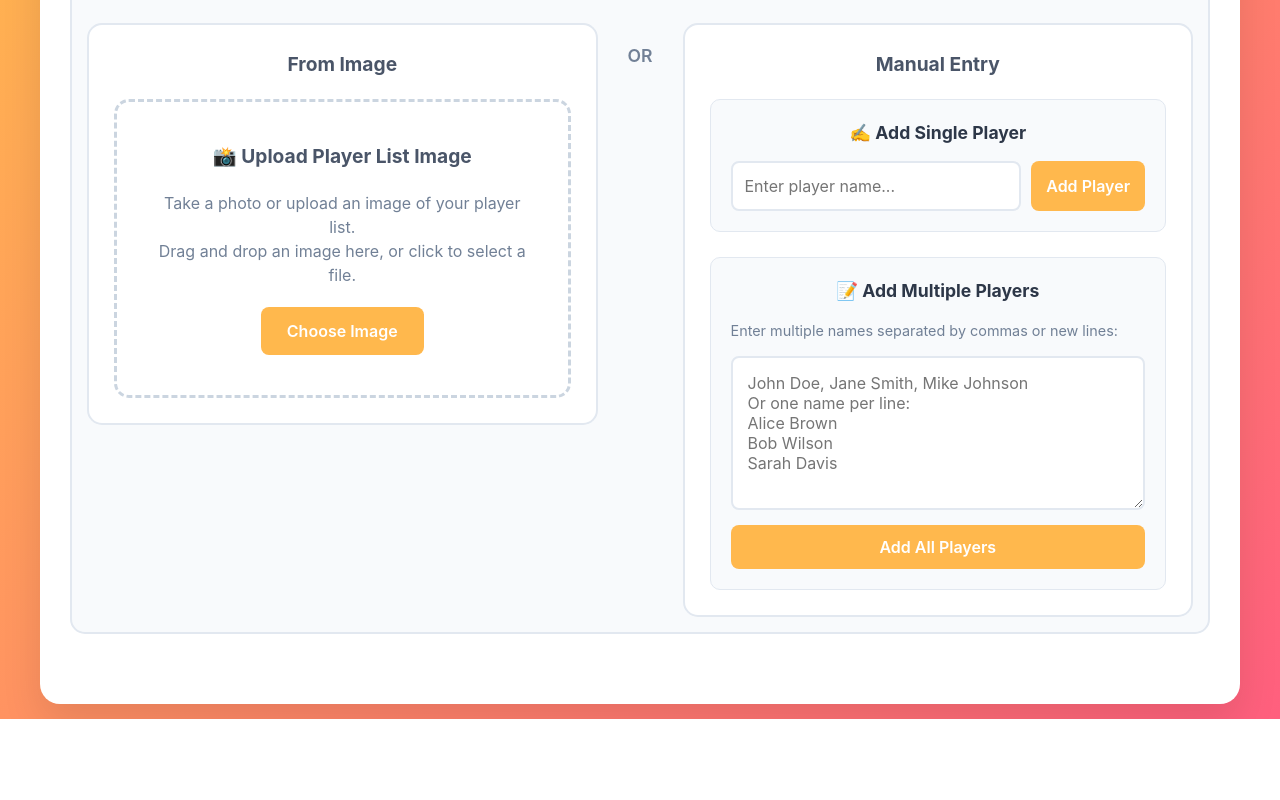
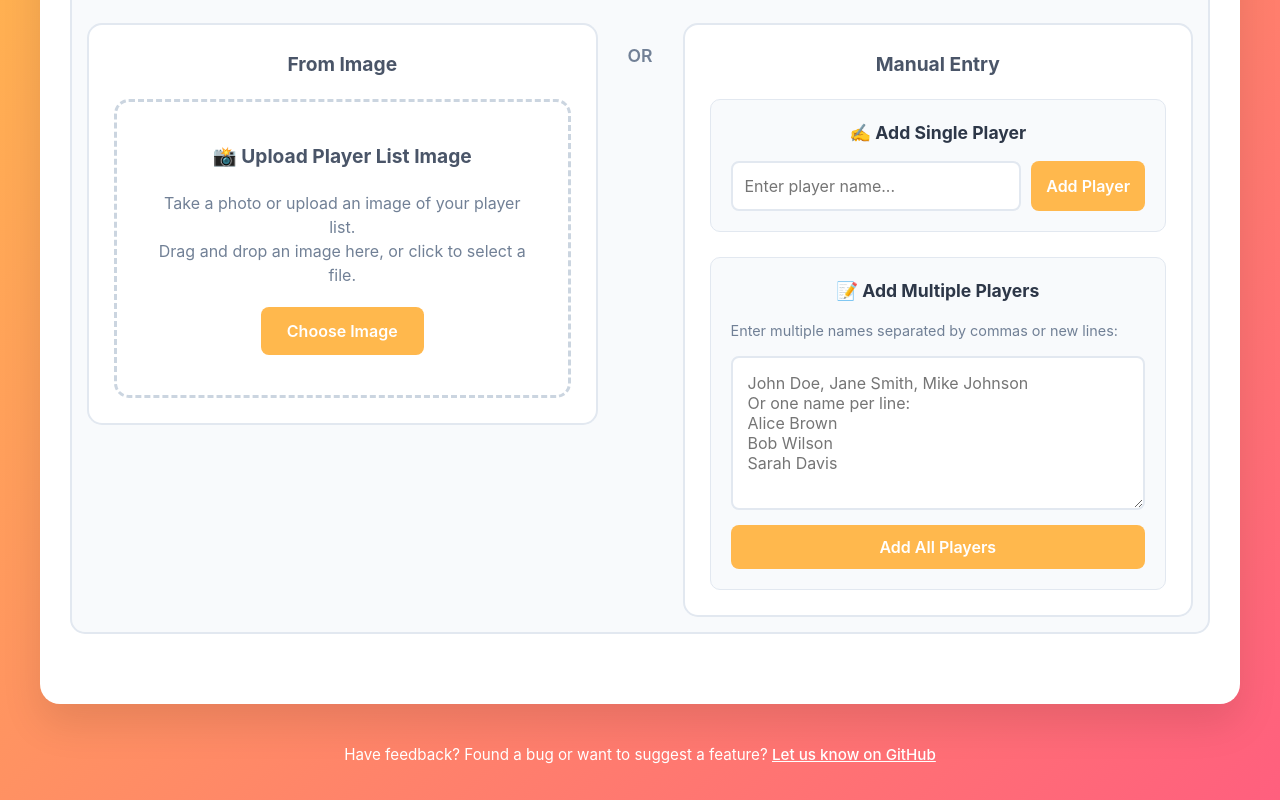
Before and after one commit to sylhare/Badminton, a React (Vite) app: page / in a window 1280 px wide. Shown: the part 195-995 px from the top of the page. Before the commit the page ends 912 px from the top, so only its background shows below. Built offline with nearby package versions, Linux system fonts and the light colour scheme.

Commit message:
Add page footer

```diff
--- a/src/App.css
+++ b/src/App.css
@@ -1470,3 +1470,27 @@ h1 {
 .leaderboard-table tbody tr:nth-child(even) {
     background: #f7fafc;
 }
+
+.app-footer {
+    max-width: 1200px;
+    margin: 20px auto 0;
+    padding: 20px;
+    text-align: center;
+    color: white;
+    font-size: 0.95rem;
+}
+
+.app-footer p {
+    margin: 0;
+}
+
+.app-footer a {
+    color: white;
+    text-decoration: underline;
+    font-weight: 500;
+    transition: opacity 0.2s ease;
+}
+
+.app-footer a:hover {
+    opacity: 0.8;
+}
--- a/src/App.tsx
+++ b/src/App.tsx
@@ -248,6 +248,20 @@ function App(): React.ReactElement {
 
         <Leaderboard players={players} winCounts={CourtAssignmentEngine.getWinCounts()} />
       </div>
+
+      <footer className="app-footer">
+        <p>
+          Have feedback? Found a bug or want to suggest a feature?
+          {' '}
+          <a
+            href="https://github.com/sylhare/Badminton/issues/new/choose"
+            target="_blank"
+            rel="noopener noreferrer"
+          >
+            Let us know on GitHub
+          </a>
+        </p>
+      </footer>
     </div>
   );
 }
```
